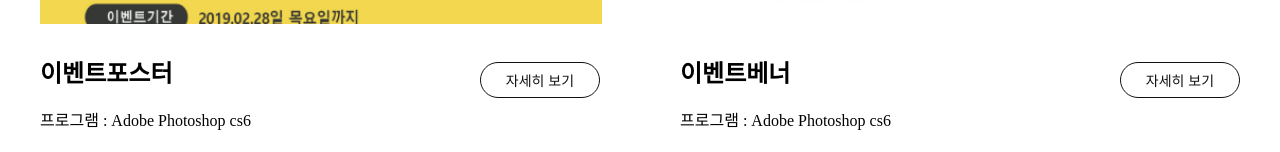
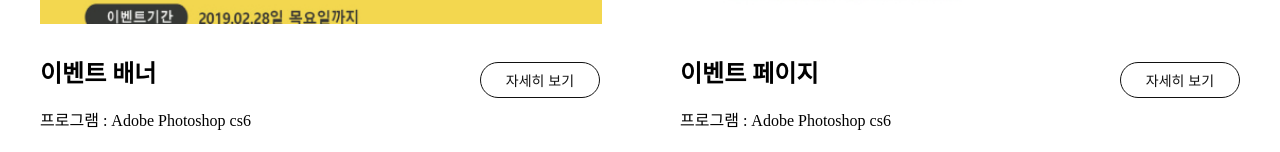
Before and after one commit to yanghayong/portfolio_02, a plain HTML site: page pages/photoshop.html in a window 1280 px wide. Shown: the part 1667-1819 px from the top of the page. Drawn offline with Linux system fonts and the light colour scheme; some icons are missing.

Commit message:
portfoilo

```diff
--- a/pages/photoshop.html
+++ b/pages/photoshop.html
@@ -68,7 +68,7 @@
             </div>
             <div class="text_box">
               <div class="title">
-                <h2>이벤트포스터</h2>
+                <h2>이벤트 배너</h2>
                 <a href="../pages/eventpage.html">
                   <button class="btn small">자세히 보기</button>
                 </a>
@@ -82,7 +82,7 @@
             </div>
             <div class="text_box">
               <div class="title">
-                <h2>이벤트베너</h2>
+                <h2>이벤트 페이지</h2>
                 <a href="../pages/eventbanner.html">
                   <button class="btn small">자세히 보기</button>
                 </a>
```
